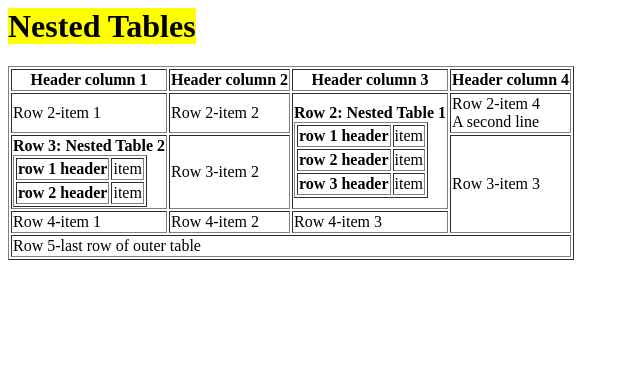
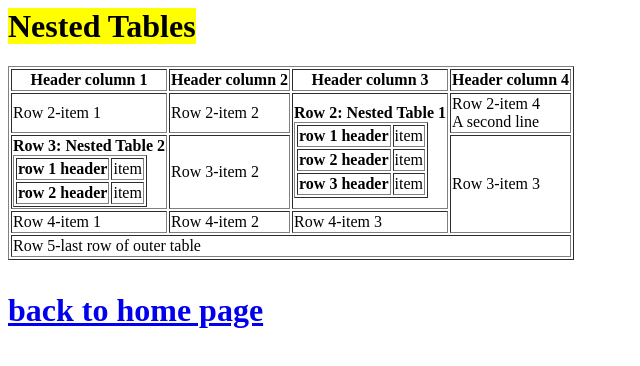
Before and after one commit to aairakhan-20/tables-assignment, a plain HTML site: page table 01.html in a window 1280 px wide. Shown: the whole page, without its empty margins (0-640 px from the left). Drawn offline with Linux system fonts and the light colour scheme.

Commit message:
Update table 01.html changes

```diff
--- a/table 01.html
+++ b/table 01.html
@@ -34,6 +34,6 @@
 <tr> <td colspan="4">Row 5-last row of outer table</td>
 </tr>
 </table>
-
+<p><a href="index.html">back to home page</a></p>
 </body>
 </html>
```
